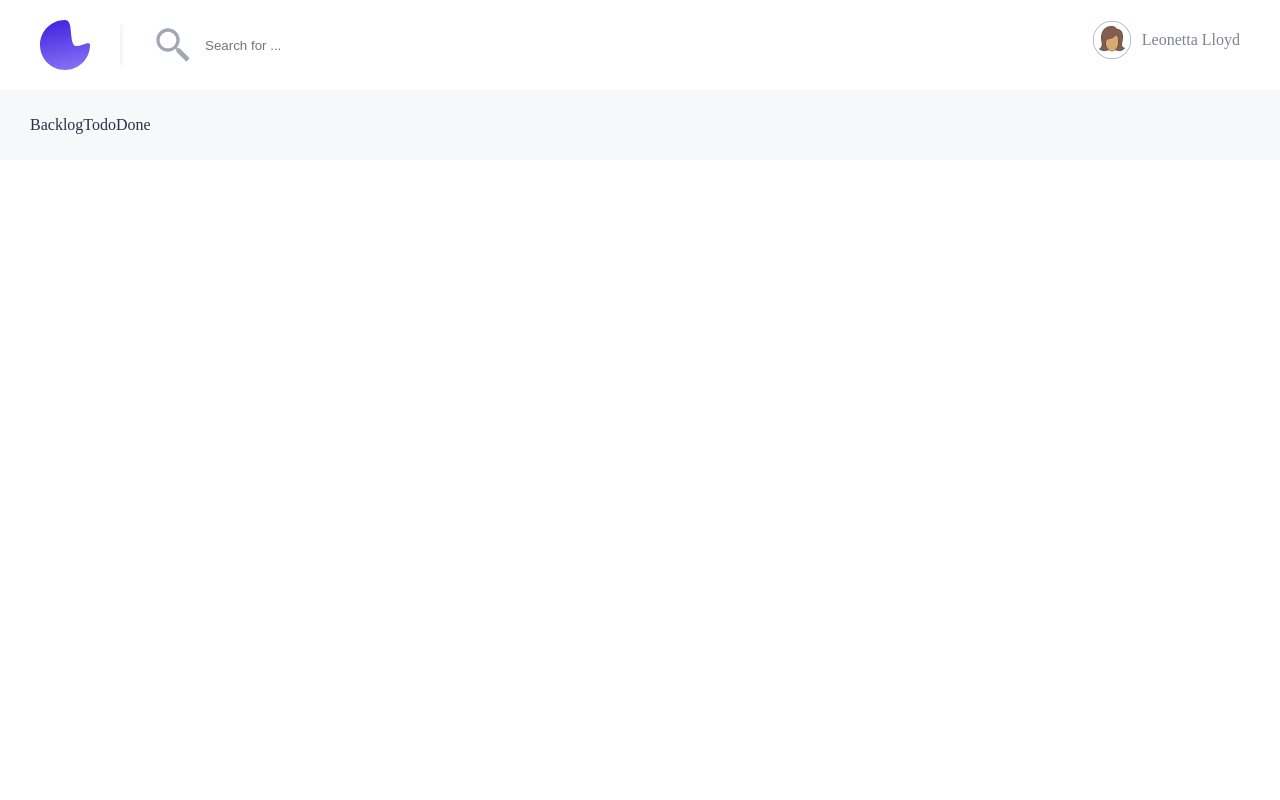
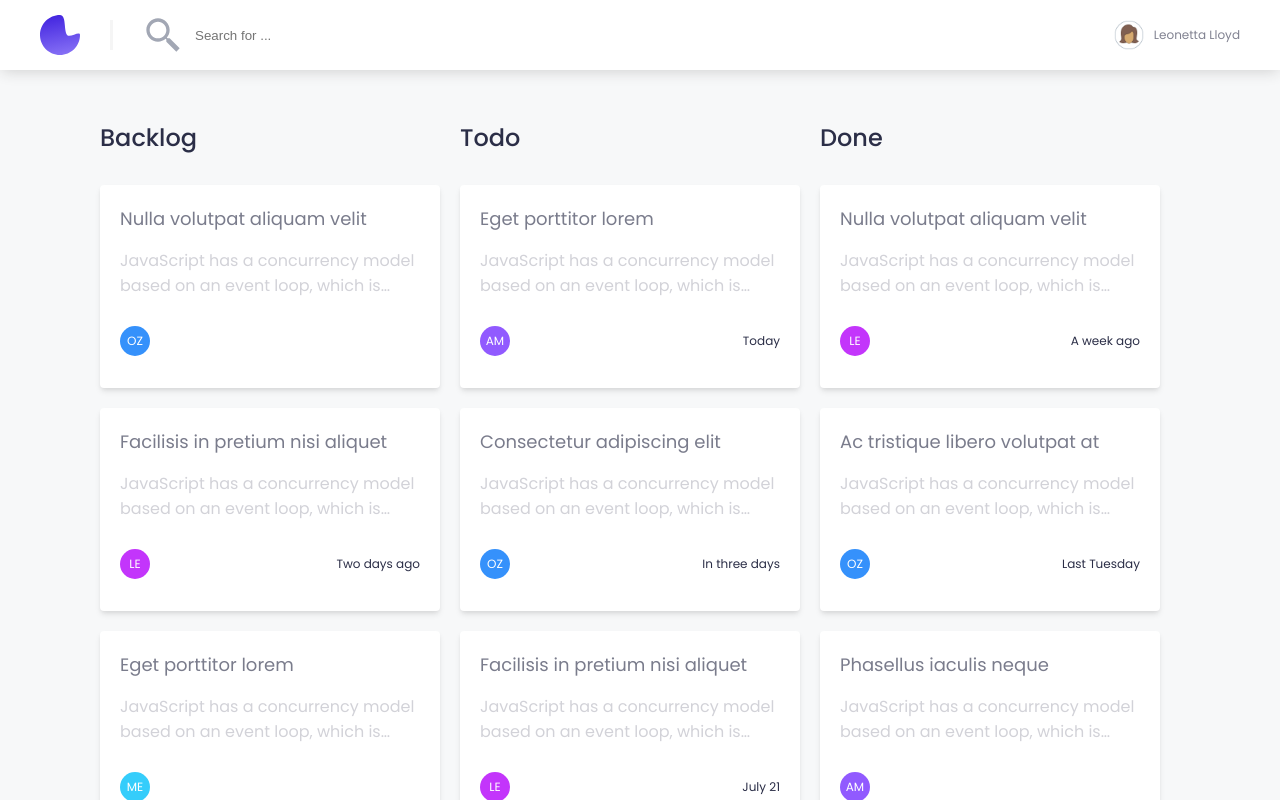
Before and after one commit to rahi-nz/Technical-Assignment, a Next.js app: page /assignment-1 in a window 1280 px wide. Built offline with nearby package versions, Linux system fonts and the light colour scheme.

Commit message:
complete design page

```diff
--- a/components/Card/index.tsx
+++ b/components/Card/index.tsx
@@ -1,8 +1,14 @@
 import React from "react";
+import { ThemeProvider } from "styled-components";
 import { Container, Title, Description, Details, Name, Date } from "./style";
 import { Prop } from "./type";
 
-const Card = ({ title, description, name, date }: Prop) => (
+const Card = ({ title, description, name, date, color }: Prop) => {
+  const bgTheme = { bgColor: color };
+  const dateColor = { bgColor: color };
+
+  return (
+    <ThemeProvider theme={bgTheme}>
       <Container>
         <Title>{title}</Title>
         <Description>{description}</Description>
@@ -11,6 +17,8 @@ const Card = ({ title, description, name, date }: Prop) => (
           {date && <Date>{date}</Date>}
         </Details>
       </Container>
+    </ThemeProvider>
   );
+};
 
 export default Card;
--- a/components/Card/style.ts
+++ b/components/Card/style.ts
@@ -1,12 +1,43 @@
 import styled from "styled-components";
 
 export const Container = styled.div`
-  width: 300px;
+  width: 340px;
+  padding: 20px;
+  margin-top: 10px;
+  margin-bottom: 20px;
+  border-radius: 4px;
+  background: #fff;
   box-shadow: rgba(0, 0, 0, 0.1) 0px 4px 6px -1px,
     rgba(0, 0, 0, 0.06) 0px 2px 4px -1px;
 `;
-export const Title = styled.div``;
-export const Description = styled.p``;
-export const Details = styled.div``;
-export const Name = styled.p``;
+export const Title = styled.div`
+  text-align: left;
+  font-size: 18px;
+  color: #7a7c8c;
+`;
+export const Description = styled.p`
+  text-align: left;
+  font-size: 16px;
+  color: #d2d2d8;
+  overflow: hidden;
+  text-overflow: ellipsis;
+  display: -webkit-box;
+  -webkit-line-clamp: 2;
+  -webkit-box-orient: vertical;
+`;
+export const Details = styled.div`
+  display: flex;
+  justify-content: space-between;
+  align-items: center;
+`;
+export const Name = styled.p`
+  background-color: ${(props) => props.theme.bgColor};
+  width: 30px;
+  height: 30px;
+  border-radius: 50px;
+  display: flex;
+  align-items: center;
+  justify-content: center;
+  color: #fff;
+`;
 export const Date = styled.div``;
--- a/components/Card/type.ts
+++ b/components/Card/type.ts
@@ -4,4 +4,5 @@ export interface Prop {
   header?: string;
   name?: string;
   date?: string;
+  color?: string;
 }
--- a/components/Layout/index.tsx
+++ b/components/Layout/index.tsx
@@ -1,5 +1,6 @@
 import React from "react";
 import Image from "next/image";
+import { content } from "../../webConfig";
 import {
   Container,
   Header,
@@ -8,31 +9,69 @@ import {
   Search,
   Divider,
   Board,
+  Title,
 } from "./style";
 import SearchInput from "../SearchInput";
+import Card from "../Card";
 
 const Layout = () => (
   <Container>
     <Header>
       <Search>
-        <Image width="50px" height="50px" src="/logo.svg" />
+        <Image width="40px" height="40px" src="/logo.svg" />
         <Divider />
         <SearchInput />
       </Search>
       <User>
-        <Image width="40px" height="40px" src="/avatar.png" />
+        <Image width="30px" height="30px" src="/avatar.png" />
         <p>Leonetta Lloyd</p>
       </User>
     </Header>
     <Content>
       <Board>
-        <p>Backlog</p>
+        <Title>Backlog</Title>
+        {content
+          .filter((el) => el.status === "backlog")
+          .map((el) => (
+            <Card
+              key={el.title}
+              description={el.description}
+              title={el.title}
+              color={el.color}
+              name={el.name}
+              date={el.date}
+            />
+          ))}
       </Board>
       <Board>
-        <p>Todo</p>
+        <Title>Todo</Title>
+        {content
+          .filter((el) => el.status === "todo")
+          .map((el) => (
+            <Card
+              key={el.title}
+              description={el.description}
+              title={el.title}
+              color={el.color}
+              name={el.name}
+              date={el.date}
+            />
+          ))}
       </Board>
       <Board>
-        <p>Done</p>
+        <Title>Done</Title>
+        {content
+          .filter((el) => el.status === "done")
+          .map((el) => (
+            <Card
+              key={el.title}
+              description={el.description}
+              title={el.title}
+              color={el.color}
+              name={el.name}
+              date={el.date}
+            />
+          ))}
       </Board>
     </Content>
   </Container>
--- a/components/Layout/style.ts
+++ b/components/Layout/style.ts
@@ -8,20 +8,21 @@ export const Container = styled.section`
 
 export const Header = styled.section`
   display: flex;
-  flex-shrink: 0;
-  max-width: 100vw;
   justify-content: space-between;
-  padding: 20px 40px;
+  padding: 15px 40px;
   background: #fff;
+  box-shadow: 0px 3px 14px -2px rgb(206 206 206);
+  position: fixed;
+  width: 100vw;
 `;
 
 export const Content = styled.section`
   display: flex;
-  flex: 1 1 auto;
   height: 100%;
   overflow: auto;
   background: #f7f8f9;
-  padding: 10px 30px;
+  padding: 120px 100px;
+  overflow-x: scroll;
 `;
 
 export const User = styled.div`
@@ -40,10 +41,19 @@ export const Search = styled.div`
 
 export const Divider = styled.div`
   border-left: 3px solid #f5f5f5;
-  height: 40px;
+  height: 30px;
   margin: 0 30px;
 `;
 
 export const Board = styled.div`
   color: #2b2e47;
+  width: 33%;
+  min-width: 360px;
 `;
+
+export const Title = styled.div`
+  text-align: left;
+  font-size: 24px;
+  font-weight: 500;
+  margin-bottom: 30px;
+`;
--- a/components/Page/index.tsx
+++ b/components/Page/index.tsx
@@ -11,6 +11,11 @@ const Page = ({ children, title, header }: Prop) => (
       <link rel="shortcut icon" href="/favicon/favicon-16x16.png" />
       <link rel="shortcut icon" href="/favicon/favicon-32x32.png" />
       <link rel="shortcut icon" href="/favicon/favicon-96x96.png" />
+      <link rel="preconnect" href="https://fonts.gstatic.com" />
+      <link
+        href="https://fonts.googleapis.com/css2?family=Poppins:ital,wght@0,200;0,300;0,400;0,500;0,600;0,700;1,200&display=swap"
+        rel="stylesheet"
+      />
     </Head>
     {header && <h1>{header}</h1>}
     <Element>{children}</Element>
--- a/pages/_app.tsx
+++ b/pages/_app.tsx
@@ -1,6 +1,7 @@
 import React from "react";
 import App from "next/app";
 import Head from "next/head";
+import "../styles/globals.css";
 import { ThemeProvider, createGlobalStyle } from "styled-components";
 
 export interface ITheme {
--- /dev/null
+++ b/styles/globals.css
@@ -0,0 +1,28 @@
+html,
+body {
+  padding: 0;
+  margin: 0;
+  background-color: #f7f8f9;
+  font-family: 'Poppins', sans-serif;
+}
+
+a {
+  color: inherit;
+  text-decoration: none;
+}
+
+* {
+  box-sizing: border-box;
+}
+
+html {
+  font-family: sans-serif;
+  font-size: 12px;
+}
+
+html,
+body,
+#root {
+  height: 100%;
+  overflow-x: hidden;
+}
```
Lines whose indentation alone changed are shown as unchanged.
